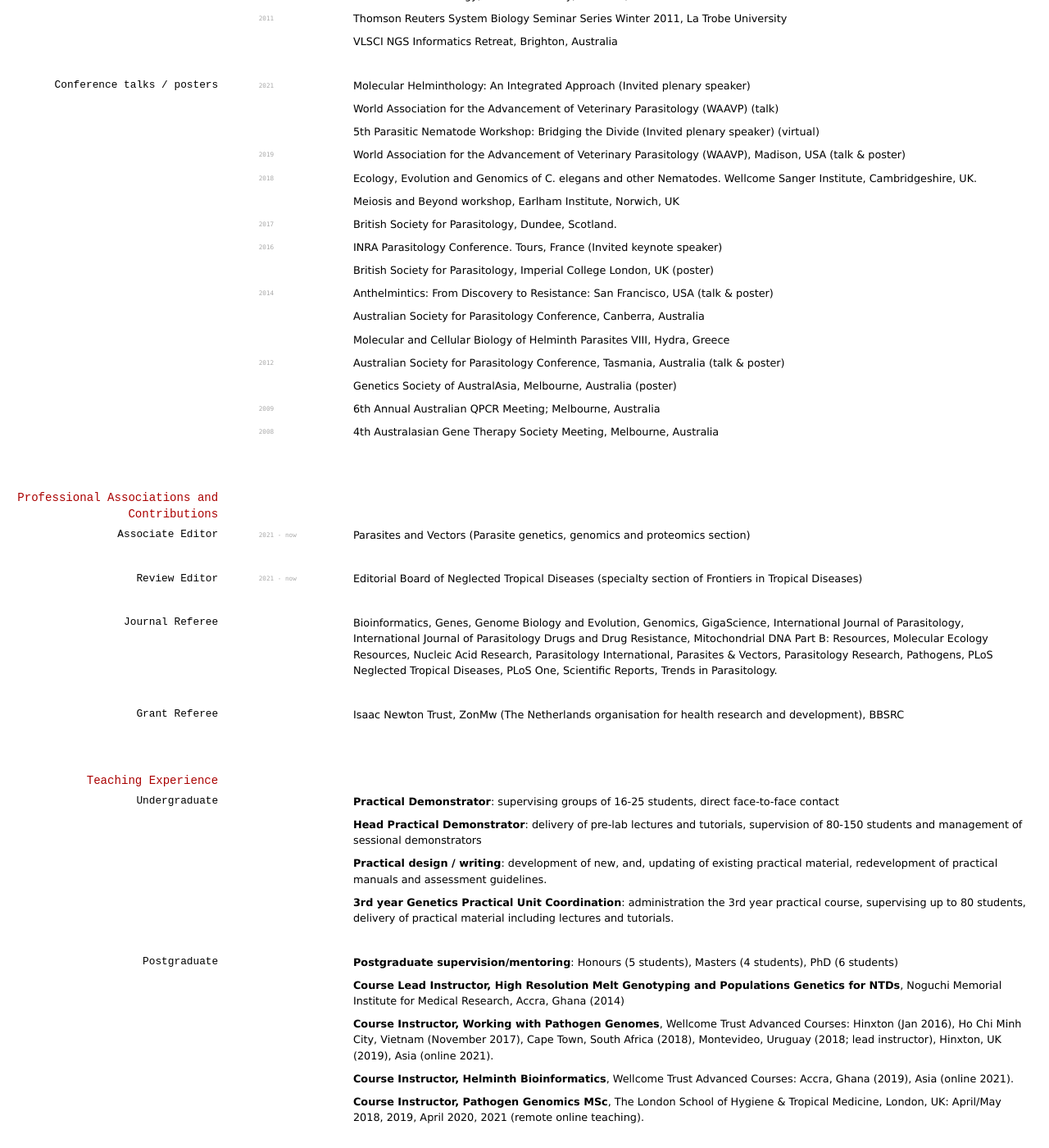
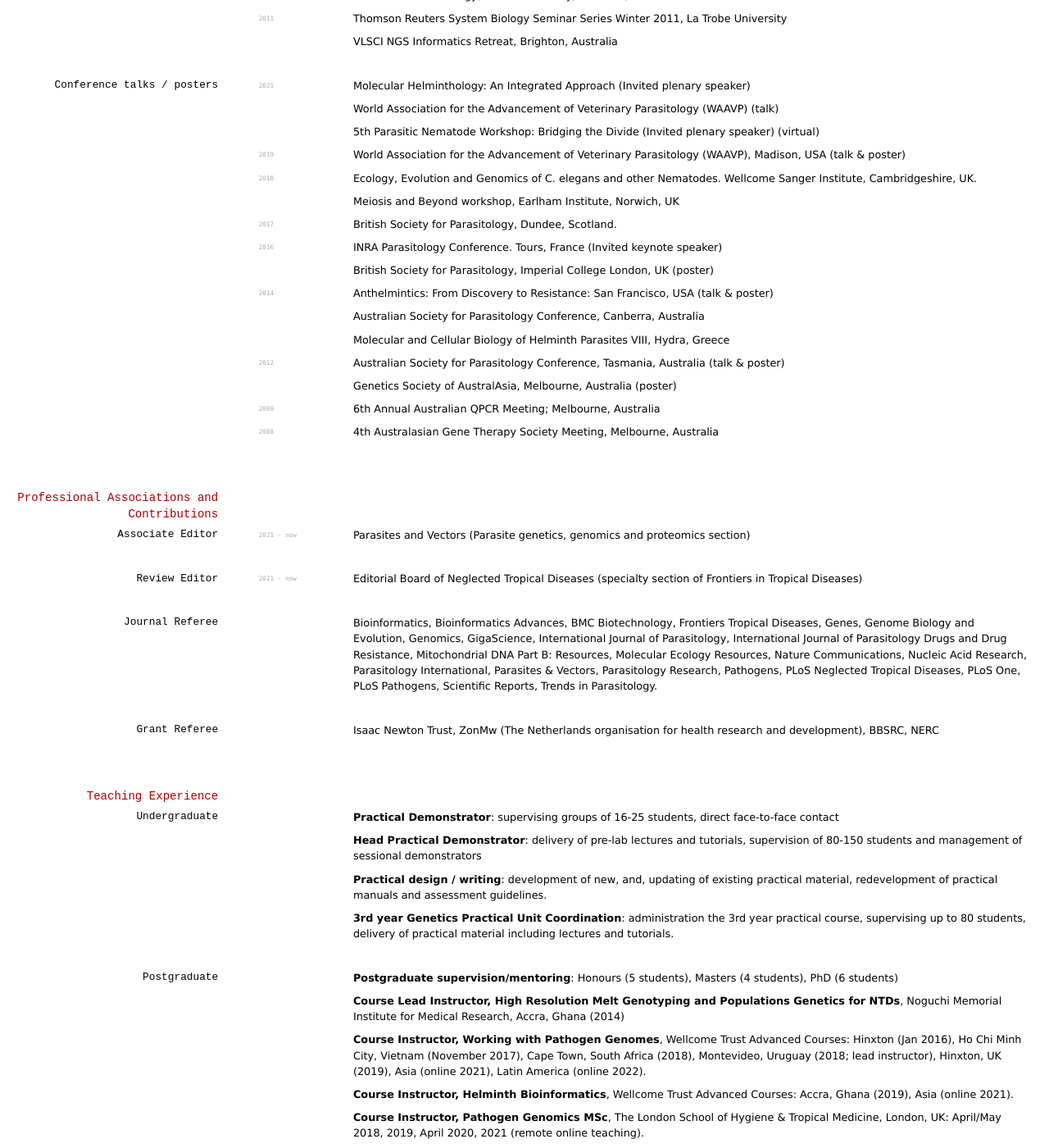
Before and after one commit to elipapa/markdown-cv, a Jekyll site: the page built from index.md, in a window 1280 px wide and 1400 px high, scrolled down 4773 px. Shown: the whole window at 82% size. Built offline with Jekyll 4.4.1, drawn with Linux system fonts in a browser that asks for light colours.

Commit message:
update peer review activities

```diff
--- a/index.md
+++ b/index.md
@@ -299,10 +299,10 @@ Parasites and Vectors (Parasite genetics, genomics and proteomics section)
 Editorial Board of Neglected Tropical Diseases (specialty section of Frontiers in Tropical Diseases)
 
 ### Journal Referee
-Bioinformatics, Genes, Genome Biology and Evolution, Genomics, GigaScience, International Journal of Parasitology, International Journal of Parasitology Drugs and Drug Resistance, Mitochondrial DNA Part B: Resources, Molecular Ecology Resources, Nucleic Acid Research, Parasitology International, Parasites & Vectors, Parasitology Research, Pathogens, PLoS Neglected Tropical Diseases, PLoS One, Scientific Reports, Trends in Parasitology.
+Bioinformatics, Bioinformatics Advances, BMC Biotechnology, Frontiers Tropical Diseases, Genes, Genome Biology and Evolution, Genomics, GigaScience, International Journal of Parasitology, International Journal of Parasitology Drugs and Drug Resistance, Mitochondrial DNA Part B: Resources, Molecular Ecology Resources, Nature Communications, Nucleic Acid Research, Parasitology International, Parasites & Vectors, Parasitology Research, Pathogens, PLoS Neglected Tropical Diseases, PLoS One, PLoS Pathogens, Scientific Reports, Trends in Parasitology.
 
 ### Grant Referee
-Isaac Newton Trust, ZonMw (The Netherlands organisation for health research and development), BBSRC
+Isaac Newton Trust, ZonMw (The Netherlands organisation for health research and development), BBSRC, NERC
 
 ## Teaching Experience
 ### Undergraduate
@@ -319,7 +319,7 @@ Isaac Newton Trust, ZonMw (The Netherlands organisation for health research and
 
 **Course Lead Instructor, High Resolution Melt Genotyping and Populations Genetics for NTDs**, Noguchi Memorial Institute for Medical Research, Accra, Ghana (2014)
 
-**Course Instructor, Working with Pathogen Genomes**, Wellcome Trust Advanced Courses: Hinxton (Jan 2016), Ho Chi Minh City, Vietnam (November 2017), Cape Town, South Africa (2018), Montevideo, Uruguay (2018; lead instructor), Hinxton, UK (2019), Asia (online 2021).
+**Course Instructor, Working with Pathogen Genomes**, Wellcome Trust Advanced Courses: Hinxton (Jan 2016), Ho Chi Minh City, Vietnam (November 2017), Cape Town, South Africa (2018), Montevideo, Uruguay (2018; lead instructor), Hinxton, UK (2019), Asia (online 2021), Latin America (online 2022).
 
 **Course Instructor, Helminth Bioinformatics**, Wellcome Trust Advanced Courses: Accra, Ghana (2019), Asia (online 2021).
 
```
